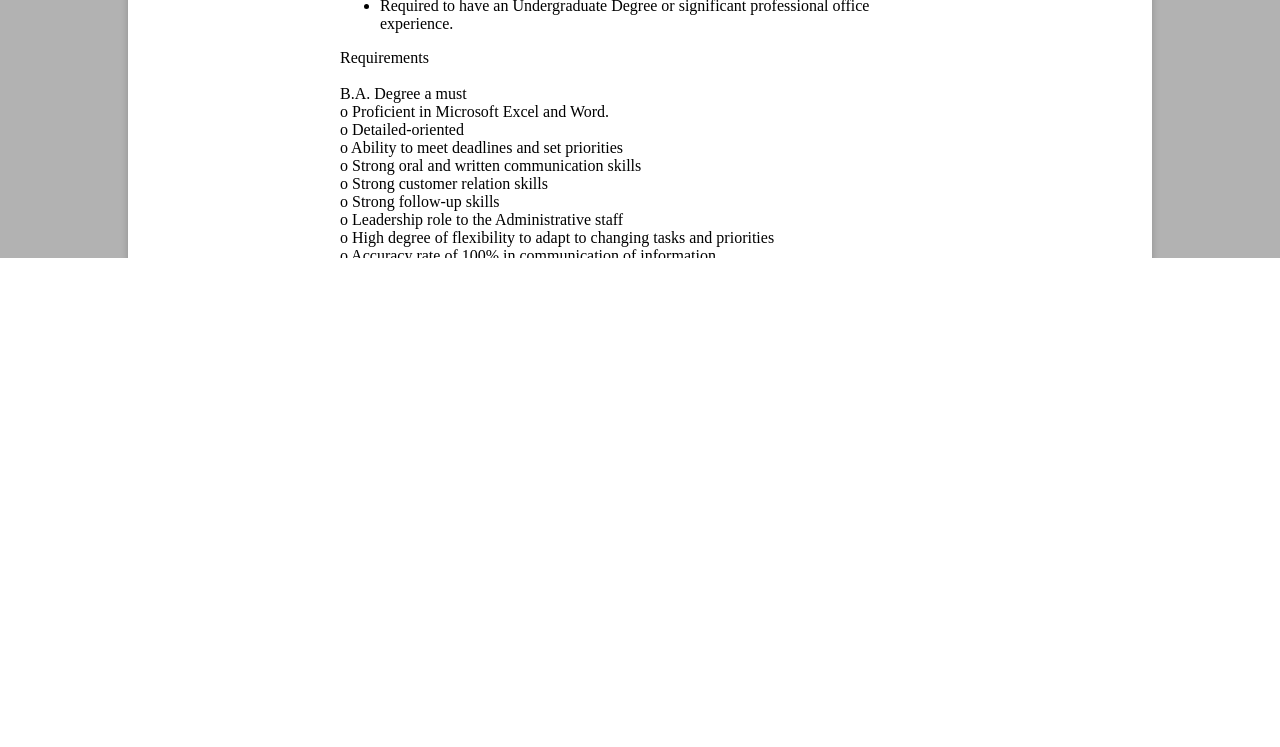
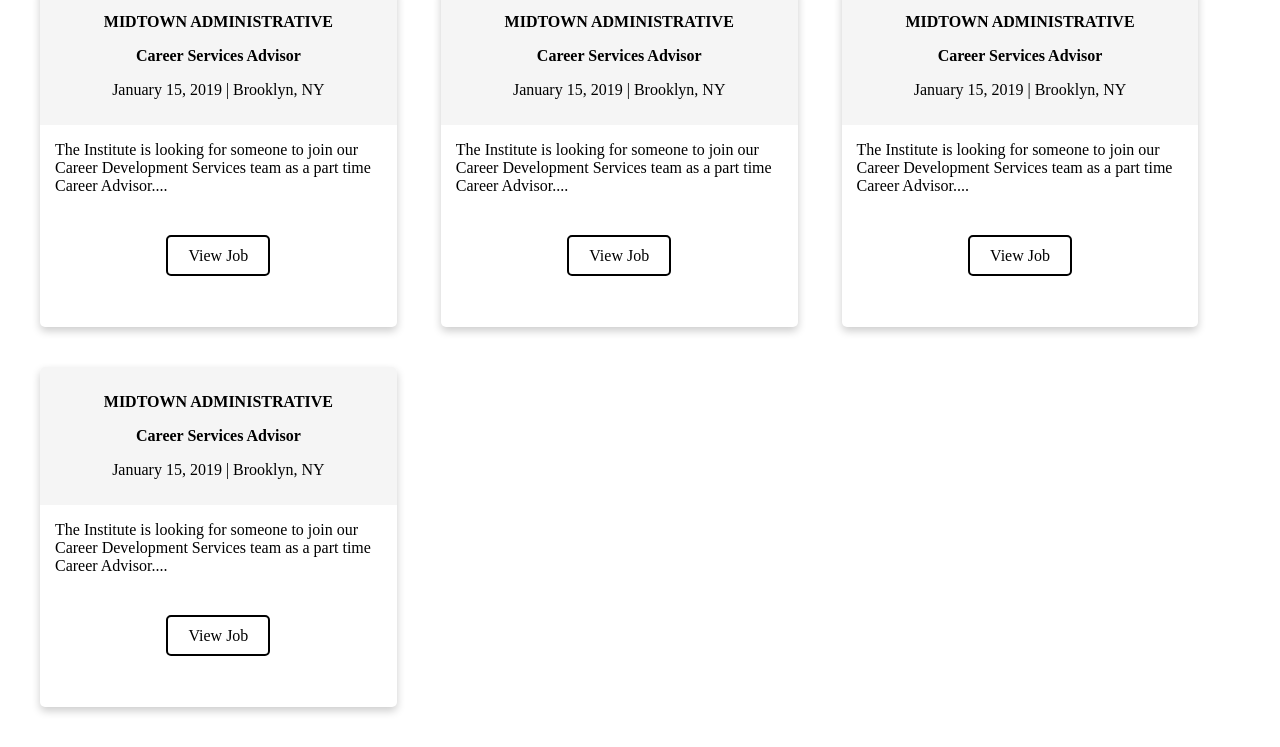
Before and after one commit to nasser85/job-scraper, a plain HTML site: page index.html in a window 1280 px wide. Shown: the part 542-1289 px from the top of the page. Before the commit the page ends 800 px from the top, so only its background shows below. Drawn offline with nearby package versions, Linux system fonts and the light colour scheme.

Commit message:
add styles for job cards

```diff
--- a/css/job-scraper-display.css
+++ b/css/job-scraper-display.css
@@ -1 +1,64 @@
-job-scraper-display.css
+.job-scraper__items-container {
+    padding: 20px 5px;
+    position: absolute;
+    width: 100%;
+    left: 0;
+    box-sizing: border-box;
+}
+
+.job-scraper__item-wrapper {
+    width: 100%;
+    display: inline-block;
+    padding: 20px;
+    box-sizing: border-box;
+
+}
+.job-scraper__item-header {
+    background-color: whitesmoke;
+    border-radius: 5px 5px 0px 0px;
+    padding: 10px 10px;
+    text-align: center;
+}
+@media only screen and (min-width: 640px) {
+    .job-scraper__item-wrapper {
+        width: 49%;
+    }
+    .job-scraper__items-container {
+        padding: 20px;
+    }
+}
+@media only screen and (min-width: 960px) {
+    .job-scraper__item-wrapper {
+        width: 32%;
+    }
+}
+
+.job-scraper__item {
+    box-sizing: border-box;
+    box-shadow: 0 4px 8px 0 rgba(0,0,0,0.2);
+    transition: 0.3s;
+    width: 100%;
+    height: 340px;
+    margin: auto;
+    border-radius: 5px;
+    background-color: white;
+}
+.job-scraper__item-content {
+    padding-left: 15px;
+    padding-right: 15px;
+}
+.job-scraper__item-footer {
+    text-align: center;
+    padding: 20px;
+}
+.job-scraper__item-button {
+    padding: 10px 20px;
+    border: 2px black solid;
+    border-radius: 5px;
+}
+.job-scraper__item-location {
+    float: left;
+}
+.job-scraper__item-date {
+    float: right;
+}
--- a/index.html
+++ b/index.html
@@ -9,6 +9,7 @@
   <meta name="description" content="description here">
   <meta name="keywords" content="keywords,here">
   <link rel="stylesheet" type="text/css" href="css/job-scraper-modal.css">
+  <link rel="stylesheet" type="text/css" href="css/job-scraper-display.css">
   </head>
   <body>
     <h1>Hello World</h1>
@@ -20,7 +21,7 @@
     <h1>Hello World</h1>
     <h1>Hello World</h1>
 
-    <div class="job-scraper__modal-veil open">
+   <!--  <div class="job-scraper__modal-veil open">
         <div class="job-scraper__modal-wrapper">
             <div class="job-scraper__modal-header">
                 <p><span class="job-scraper__close-box">X</span></p>
@@ -38,7 +39,70 @@
                 <a class="job-scraper__modal-apply">Apply to Job</a>
             </div>
         </div>
-    </div>
+    </div> -->
+        <div class="job-scraper__items-container">
+            <div class="job-scraper__item-wrapper">
+                <div class="job-scraper__item">
+                    <div class="job-scraper__item-header">
+                        <p class=""><strong>MIDTOWN ADMINISTRATIVE</strong></p>
+                        <p class=""><strong>Career Services Advisor</strong></p>
+                        <p class="">January 15, 2019 | Brooklyn, NY</p>
+                    </div>
+                     <div class="job-scraper__item-content">
+                        <p class="">The Institute is looking for someone to join our Career Development Services team as a part time Career Advisor....</p>
+                    </div>
+                     <div class="job-scraper__item-footer">
+                        <p class="job-scraper__item-footer-content"><a class="job-scraper__item-button">View Job</a></p>
+                    </div>
+                </div>
+            </div>
+            <div class="job-scraper__item-wrapper">
+                <div class="job-scraper__item">
+                    <div class="job-scraper__item-header">
+                        <p class=""><strong>MIDTOWN ADMINISTRATIVE</strong></p>
+                        <p class=""><strong>Career Services Advisor</strong></p>
+                        <p class="">January 15, 2019 | Brooklyn, NY</p>
+                    </div>
+                     <div class="job-scraper__item-content">
+                        <p class="">The Institute is looking for someone to join our Career Development Services team as a part time Career Advisor....</p>
+                    </div>
+                     <div class="job-scraper__item-footer">
+                        <p class="job-scraper__item-footer-content"><a class="job-scraper__item-button">View Job</a></p>
+                    </div>
+                </div>
+            </div>
+            <div class="job-scraper__item-wrapper">
+                <div class="job-scraper__item">
+                    <div class="job-scraper__item-header">
+                        <p class=""><strong>MIDTOWN ADMINISTRATIVE</strong></p>
+                        <p class=""><strong>Career Services Advisor</strong></p>
+                        <p class="">January 15, 2019 | Brooklyn, NY</p>
+                    </div>
+                     <div class="job-scraper__item-content">
+                        <p class="">The Institute is looking for someone to join our Career Development Services team as a part time Career Advisor....</p>
+                    </div>
+                     <div class="job-scraper__item-footer">
+                        <p class="job-scraper__item-footer-content"><a class="job-scraper__item-button">View Job</a></p>
+                    </div>
+                </div>
+            </div>
+            <div class="job-scraper__item-wrapper">
+                <div class="job-scraper__item">
+                    <div class="job-scraper__item-header">
+                        <p class=""><strong>MIDTOWN ADMINISTRATIVE</strong></p>
+                        <p class=""><strong>Career Services Advisor</strong></p>
+                        <p class="">January 15, 2019 | Brooklyn, NY</p>
+                    </div>
+                     <div class="job-scraper__item-content">
+                        <p class="">The Institute is looking for someone to join our Career Development Services team as a part time Career Advisor....</p>
+                    </div>
+                     <div class="job-scraper__item-footer">
+                        <p class="job-scraper__item-footer-content"><a class="job-scraper__item-button">View Job</a></p>
+                    </div>
+                </div>
+            </div>
+        </div>
+        <h1>hello world</h1>
   <script
   src="https://code.jquery.com/jquery-3.3.1.min.js"
   integrity="sha256-FgpCb/KJQlLNfOu91ta32o/NMZxltwRo8QtmkMRdAu8="
```
